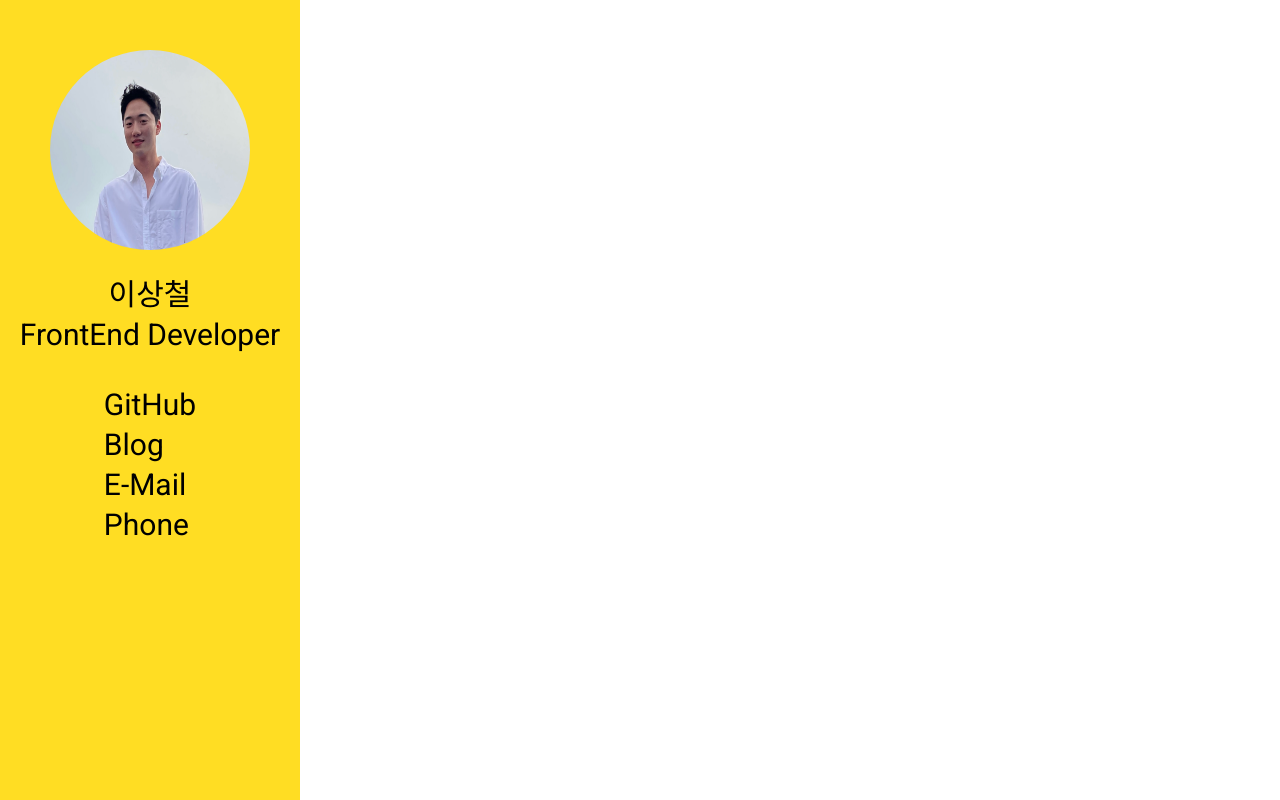
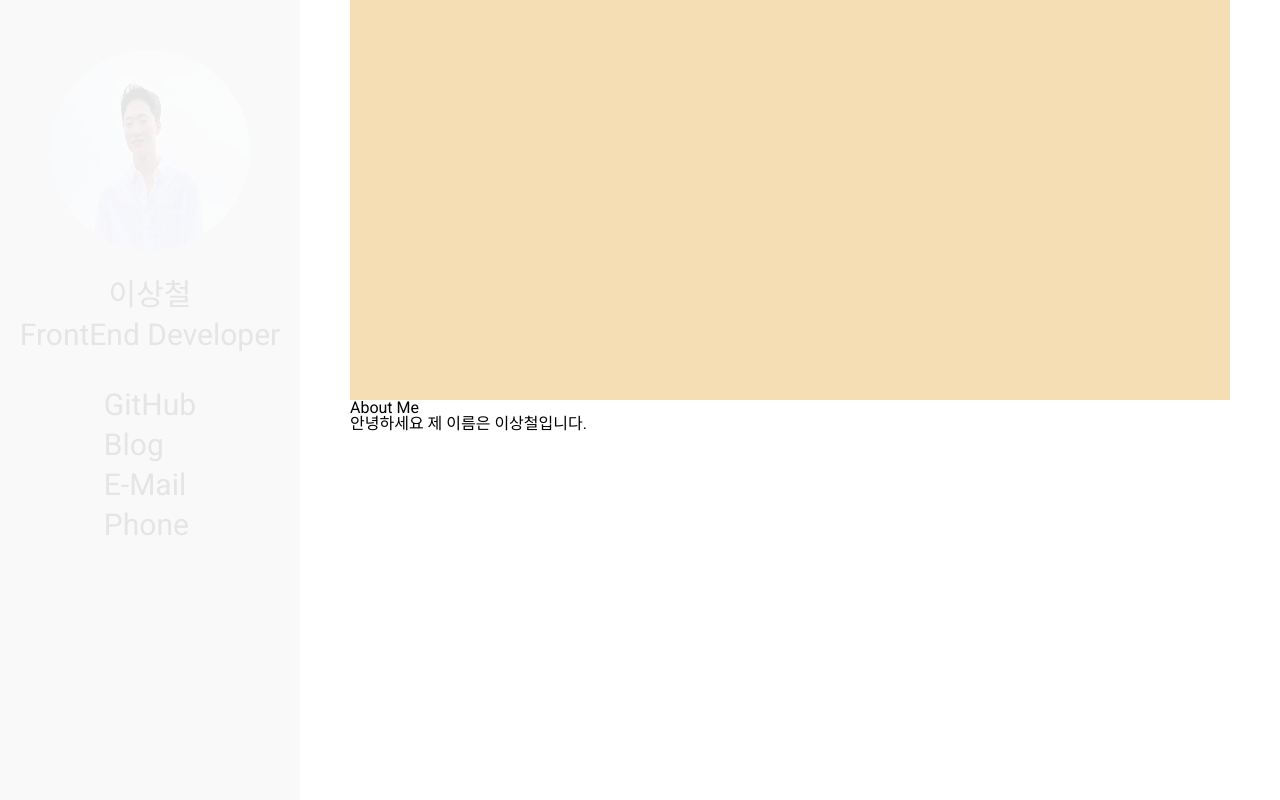
Before and after one commit to sangcheol-LEE/1st-portfolio, a React (Create React App) app: page / in a window 1280 px wide. Built offline with nearby package versions, Linux system fonts and the light colour scheme.

Commit message:
레이아웃 작성 중

```diff
--- a/src/App.js
+++ b/src/App.js
@@ -1,18 +1,25 @@
 import React from 'react';
 import { createGlobalStyle} from 'styled-components'
 import styled from 'styled-components';
-import MainAside from './Components/MainAside';
+import MainNav from './Components/MainNav';
+import MainImage from './Components/MainImage';
+import MainInfo from './Components/MainInfo';
 
 const App = () => {
   return (
     <>
       <GlobalStyle/>
-      <MainContainer>
 
-         <MainAside/>
+      <MainSection>
 
+         <MainNav/>
 
-      </MainContainer>
+         <Container>
+          <MainImage />
+          <MainInfo />
+         </Container>
+
+      </MainSection>
     </>
 
   );
@@ -23,11 +30,16 @@ const App = () => {
 
 
 
+const Container = styled.div`
+  margin-left: 350px;
+
+`;
 
 
 
+const MainSection = styled.section`
+padding-right: 50px;
 
-const MainContainer = styled.section`
 `;
 
 const GlobalStyle = createGlobalStyle`
--- /dev/null
+++ b/src/Components/MainImage.js
@@ -0,0 +1,17 @@
+import React from 'react'
+import styled from 'styled-components'
+
+const MainImage = () => {
+  return (
+    <Section>
+
+    </Section>
+  )
+}
+
+const Section = styled.div`
+  height:400px;
+  background-color:wheat;
+`;
+
+export default MainImage;
--- /dev/null
+++ b/src/Components/MainInfo.js
@@ -0,0 +1,14 @@
+import React from 'react'
+import styled from 'styled-components'
+
+const MainInfo = () => {
+  return (
+    <>
+    <h1>About Me</h1>
+    <p>안녕하세요 제 이름은 이상철입니다.</p>
+    </>
+
+  )
+}
+
+export default MainInfo
--- a/src/Components/MainAside.js
+++ b/src/Components/MainNav.js
@@ -23,12 +23,14 @@ const MainAside = () => {
 
 
 const Side = styled.aside`
+  position: fixed;
   display: flex;
   flex-direction: column;
   align-items: center;
   width: 300px;
   height: 100vh;
-  background-color : #ffdd23;
+  background-color :#C8C5C5;
+  opacity: 0.1;
   img {
     width:200px;
     height:200px;
```
